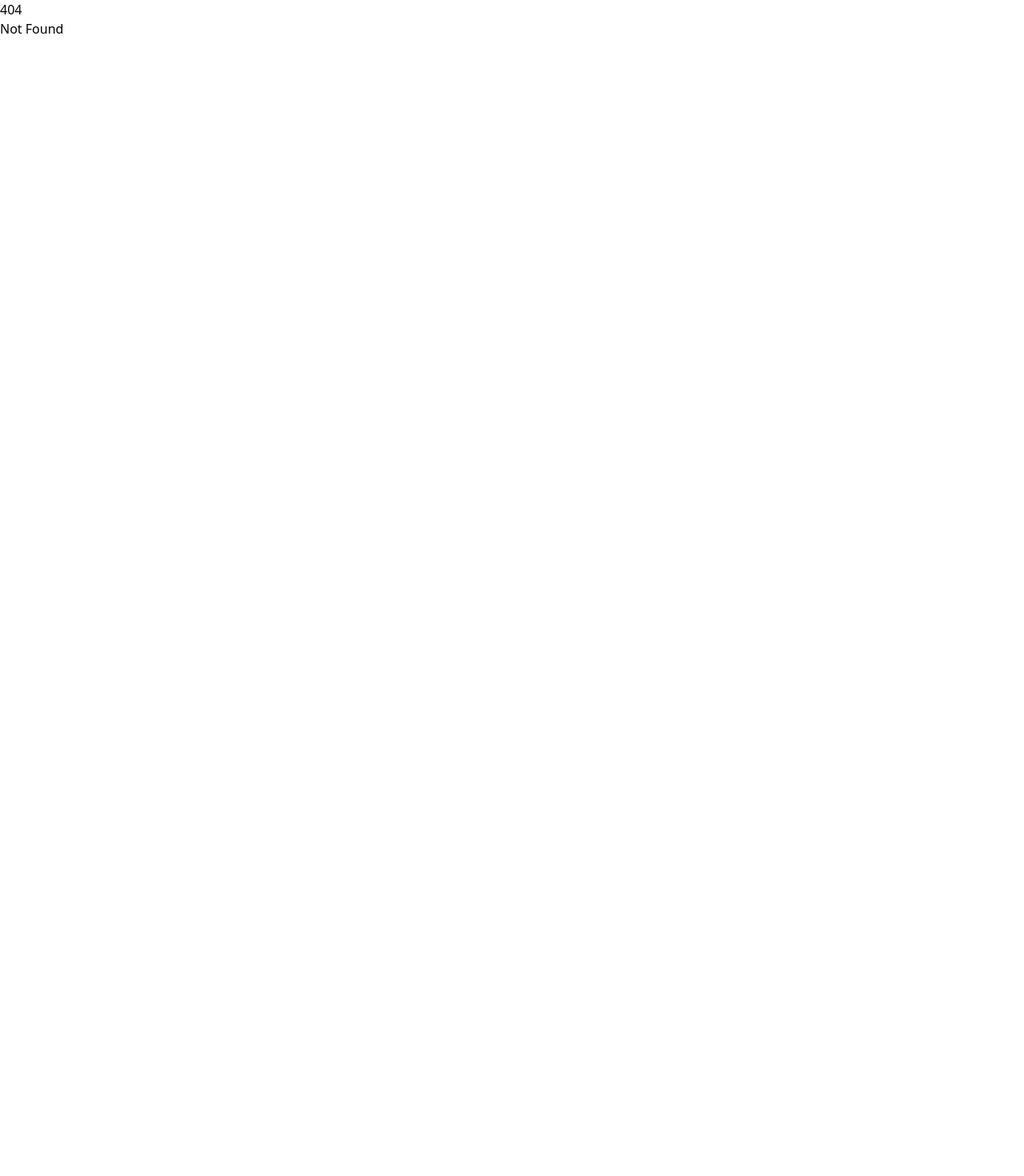
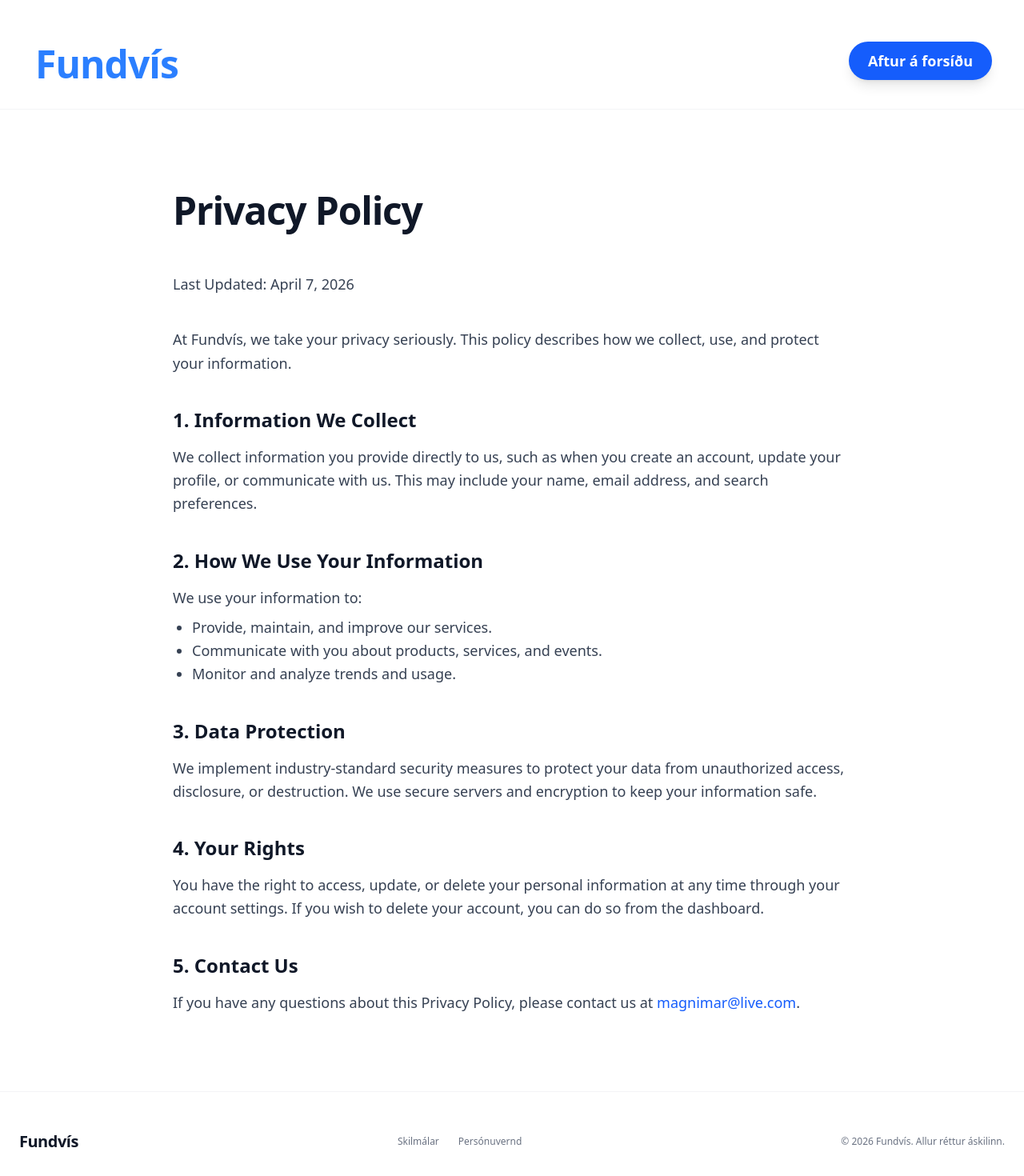
Before and after one commit to magnimar/properties-by-magni, a SvelteKit app in the folder frontend/: page /privacy in a window 1280 px wide. Before the commit this address had no page. Shown: the top 1470 px of the page at 80% size. Before the commit the page ends 800 px from the top, so only its background shows below. Built offline with nearby package versions, Linux system fonts and the light colour scheme.

Commit message:
legal stuff

```diff
--- a/frontend/src/routes/home/+page.svelte
+++ b/frontend/src/routes/home/+page.svelte
@@ -202,6 +202,10 @@
     <footer class="py-12 border-t border-gray-100 text-gray-500 bg-white">
         <div class="container mx-auto px-6 flex flex-col md:flex-row justify-between items-center gap-8 text-center md:text-left">
             <div class="font-bold text-gray-900 text-xl tracking-tight">Fundvís</div>
+            <div class="flex gap-6 text-xs">
+                <a href="/terms" class="hover:text-blue-600 transition-colors">Skilmálar</a>
+                <a href="/privacy" class="hover:text-blue-600 transition-colors">Persónuvernd</a>
+            </div>
             <p class="text-xs">© 2026 Fundvís. Allur réttur áskilinn.</p>
         </div>
     </footer>
--- /dev/null
+++ b/frontend/src/routes/privacy/+page.svelte
@@ -0,0 +1,67 @@
+<div class="min-h-screen font-sans text-gray-900 bg-white selection:bg-blue-100 flex flex-col">
+    <!-- Header (simplified) -->
+    <header class="relative z-50 pt-10 pb-6 px-6 md:px-10 lg:pt-12 lg:pb-8 flex items-center justify-between gap-6 border-b border-gray-100">
+        <a href="/" class="flex items-center gap-5 hover:opacity-90 transition-opacity">
+            <span class="font-bold text-4xl md:text-5xl tracking-tight text-blue-500 mt-2 ml-1" style="letter-spacing: -0.02em;">Fundvís</span>
+        </a>
+        <nav class="flex items-center gap-4">
+            <a href="/" class="px-6 py-2.5 bg-blue-600 text-white rounded-full font-bold text-base md:text-lg hover:bg-blue-700 transition-all shadow-lg text-center">
+                Aftur á forsíðu
+            </a>
+        </nav>
+    </header>
+
+    <!-- Content -->
+    <main class="flex-grow py-16 lg:py-24 container mx-auto px-6 max-w-4xl">
+        <h1 class="text-4xl lg:text-5xl font-extrabold tracking-tight mb-12 leading-tight">
+            Privacy Policy
+        </h1>
+
+        <div class="space-y-10 text-lg text-gray-700 leading-relaxed">
+            <p>Last Updated: April 7, 2026</p>
+            <p>At Fundvís, we take your privacy seriously. This policy describes how we collect, use, and protect your information.</p>
+
+            <section>
+                <h2 class="text-2xl font-bold text-gray-900 mb-4">1. Information We Collect</h2>
+                <p>We collect information you provide directly to us, such as when you create an account, update your profile, or communicate with us. This may include your name, email address, and search preferences.</p>
+            </section>
+
+            <section>
+                <h2 class="text-2xl font-bold text-gray-900 mb-4">2. How We Use Your Information</h2>
+                <p>We use your information to:</p>
+                <ul class="list-disc ml-6 mt-2">
+                    <li>Provide, maintain, and improve our services.</li>
+                    <li>Communicate with you about products, services, and events.</li>
+                    <li>Monitor and analyze trends and usage.</li>
+                </ul>
+            </section>
+
+            <section>
+                <h2 class="text-2xl font-bold text-gray-900 mb-4">3. Data Protection</h2>
+                <p>We implement industry-standard security measures to protect your data from unauthorized access, disclosure, or destruction. We use secure servers and encryption to keep your information safe.</p>
+            </section>
+
+            <section>
+                <h2 class="text-2xl font-bold text-gray-900 mb-4">4. Your Rights</h2>
+                <p>You have the right to access, update, or delete your personal information at any time through your account settings. If you wish to delete your account, you can do so from the dashboard.</p>
+            </section>
+
+            <section>
+                <h2 class="text-2xl font-bold text-gray-900 mb-4">5. Contact Us</h2>
+                <p>If you have any questions about this Privacy Policy, please contact us at <a href="mailto:magnimar@live.com" class="text-blue-600 hover:underline">magnimar@live.com</a>.</p>
+            </section>
+        </div>
+    </main>
+
+    <!-- Standard Footer -->
+    <footer class="py-12 border-t border-gray-100 text-gray-500 bg-white">
+        <div class="container mx-auto px-6 flex flex-col md:flex-row justify-between items-center gap-8 text-center md:text-left">
+            <div class="font-bold text-gray-900 text-xl tracking-tight">Fundvís</div>
+            <div class="flex gap-6 text-xs">
+                <a href="/terms" class="hover:text-blue-600 transition-colors">Skilmálar</a>
+                <a href="/privacy" class="hover:text-blue-600 transition-colors">Persónuvernd</a>
+            </div>
+            <p class="text-xs">© 2026 Fundvís. Allur réttur áskilinn.</p>
+        </div>
+    </footer>
+</div>
--- /dev/null
+++ b/frontend/src/routes/terms/+page.svelte
@@ -0,0 +1,83 @@
+<div class="min-h-screen font-sans text-gray-900 bg-white selection:bg-blue-100 flex flex-col">
+    <!-- Header (simplified) -->
+    <header class="relative z-50 pt-10 pb-6 px-6 md:px-10 lg:pt-12 lg:pb-8 flex items-center justify-between gap-6 border-b border-gray-100">
+        <a href="/" class="flex items-center gap-5 hover:opacity-90 transition-opacity">
+            <span class="font-bold text-4xl md:text-5xl tracking-tight text-blue-500 mt-2 ml-1" style="letter-spacing: -0.02em;">Fundvís</span>
+        </a>
+        <nav class="flex items-center gap-4">
+            <a href="/" class="px-6 py-2.5 bg-blue-600 text-white rounded-full font-bold text-base md:text-lg hover:bg-blue-700 transition-all shadow-lg text-center">
+                Aftur á forsíðu
+            </a>
+        </nav>
+    </header>
+
+    <!-- Content -->
+    <main class="flex-grow py-16 lg:py-24 container mx-auto px-6 max-w-4xl">
+        <h1 class="text-4xl lg:text-5xl font-extrabold tracking-tight mb-12 leading-tight">
+            Terms of Service
+        </h1>
+
+        <div class="space-y-10 text-lg text-gray-700 leading-relaxed">
+            <p>Last Updated: April 7, 2026</p>
+            <p>Welcome to Fundvís. By accessing our platform, you agree to comply with and be bound by the following terms and conditions.</p>
+
+            <section>
+                <h2 class="text-2xl font-bold text-gray-900 mb-4">1. Acceptance of Terms</h2>
+                <p>By using this service, you represent that you are at least 18 years of age and have the legal capacity to enter into this agreement.</p>
+            </section>
+
+            <section>
+                <h2 class="text-2xl font-bold text-gray-900 mb-4">2. User Accounts</h2>
+                <p>You are responsible for maintaining the confidentiality of your account credentials and for all activities that occur under your account.</p>
+            </section>
+
+            <section>
+                <h2 class="text-2xl font-bold text-gray-900 mb-4">3. Acceptable Use</h2>
+                <p>Users agree not to:</p>
+                <ul class="list-disc ml-6 mt-2">
+                    <li>Use the service for any illegal or unauthorized purpose.</li>
+                    <li>Attempt to interfere with the proper working of the platform.</li>
+                    <li>Scraping data without explicit permission (unless using our provided API).</li>
+                </ul>
+            </section>
+
+            <section>
+                <h2 class="text-2xl font-bold text-gray-900 mb-4">4. Limitation of Liability</h2>
+                <p>Fundvís provides this platform "as is" and shall not be liable for any indirect, incidental, or consequential damages arising from your use of the service.</p>
+            </section>
+
+            <section>
+                <h2 class="text-2xl font-bold text-gray-900 mb-4">5. Termination</h2>
+                <p>We reserve the right to suspend or terminate accounts that violate these terms.</p>
+            </section>
+
+            <section>
+                <h2 class="text-2xl font-bold text-gray-900 mb-4">6. Refund and Cancellation Policy</h2>
+                <p>Fundvís (sole proprietor: Magni Mar Magnason) provides the following terms regarding refunds and cancellations:</p>
+                <ul class="list-disc ml-6 mt-2">
+                    <li><strong>Cancellations:</strong> Users can cancel their subscription at any time through their account dashboard or by contacting us at magnimar@live.com. Cancellations take effect at the end of the current billing period.</li>
+                    <li><strong>Refunds:</strong> All sales are final. Refunds are not available under any circumstances.</li>
+                    <li><strong>Service Failures:</strong> In the event of non-delivery or significant service failures (e.g., technical issues preventing the delivery of updates for more than 48 hours), users will not be issued a refund. However, users may be eligible for a service extension at our sole discretion.</li>
+                    <li><strong>Timeframes:</strong> Any claims regarding service failures must be submitted within 14 days of the incident.</li>
+                </ul>
+            </section>
+
+            <section>
+                <h2 class="text-2xl font-bold text-gray-900 mb-4">7. Contact Information</h2>
+                <p>For any questions regarding these terms, please contact us at <a href="mailto:magnimar@live.com" class="text-blue-600 hover:underline">magnimar@live.com</a>.</p>
+            </section>
+        </div>
+    </main>
+
+    <!-- Standard Footer -->
+    <footer class="py-12 border-t border-gray-100 text-gray-500 bg-white">
+        <div class="container mx-auto px-6 flex flex-col md:flex-row justify-between items-center gap-8 text-center md:text-left">
+            <div class="font-bold text-gray-900 text-xl tracking-tight">Fundvís</div>
+            <div class="flex gap-6 text-xs">
+                <a href="/terms" class="hover:text-blue-600 transition-colors">Skilmálar</a>
+                <a href="/privacy" class="hover:text-blue-600 transition-colors">Persónuvernd</a>
+            </div>
+            <p class="text-xs">© 2026 Fundvís. Allur réttur áskilinn.</p>
+        </div>
+    </footer>
+</div>
```
Also changed, not shown: 1 other file (tests, documents, lock files or other folders).
